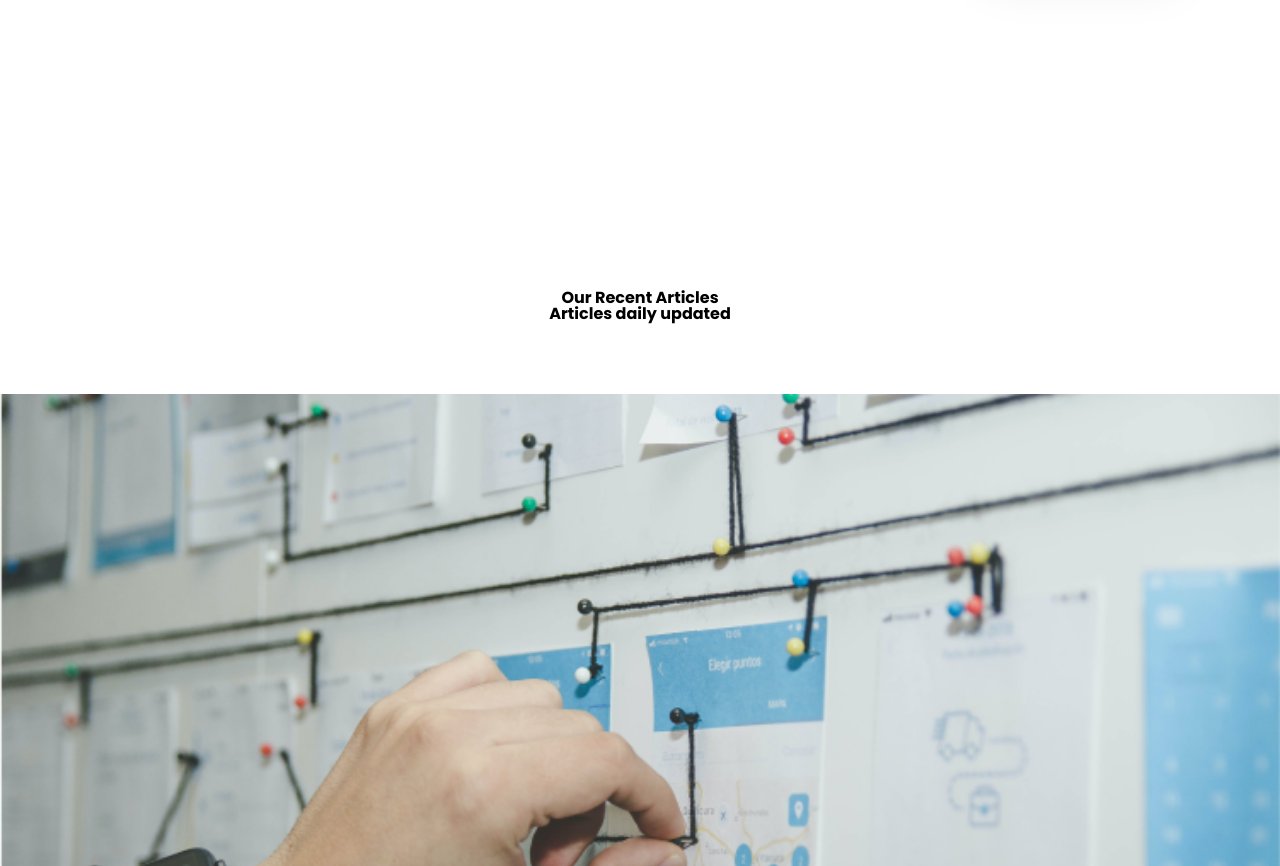
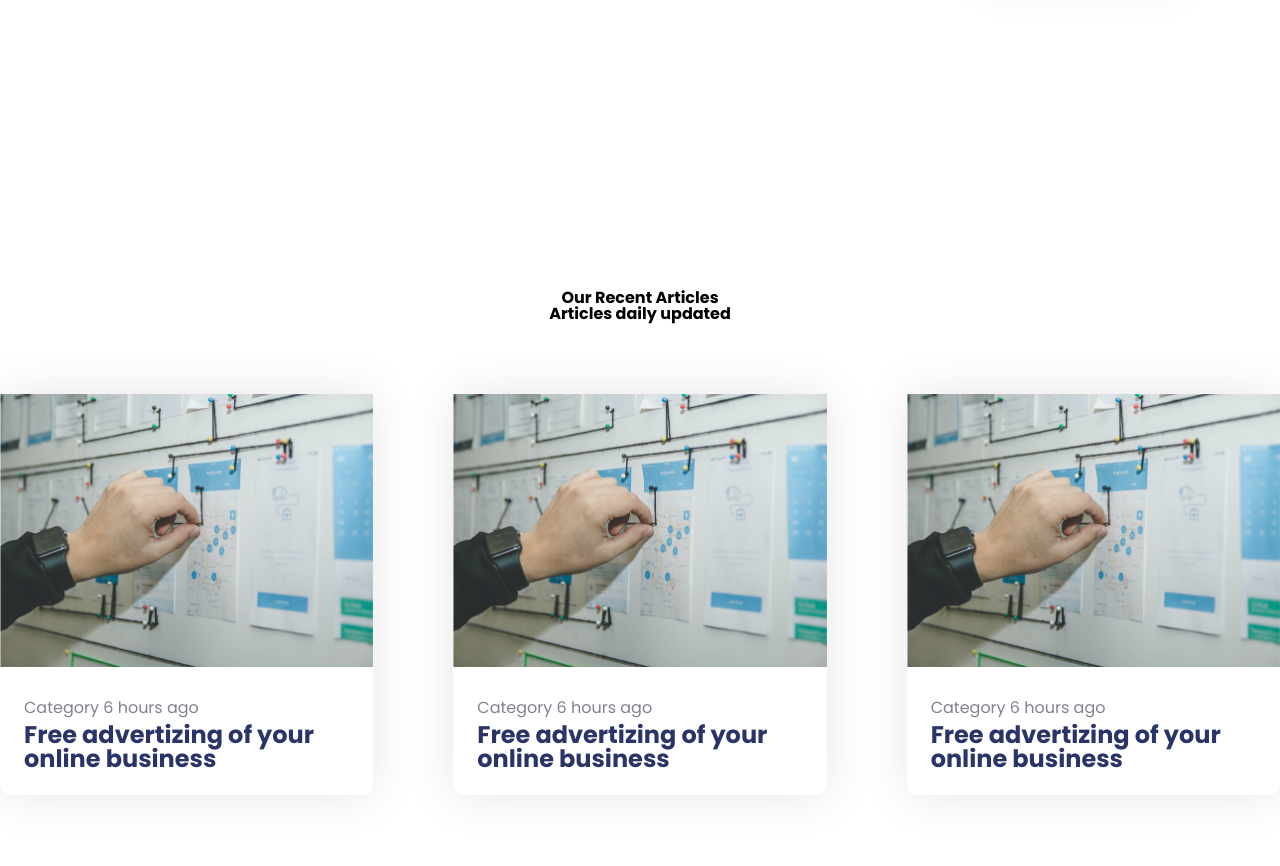
Before and after one commit to shahadat3669/digital-marketing, a website built with webpack: page src/index.html in a window 1280 px wide. Shown: the part 86-952 px from the top of the page. Built offline with nearby package versions, Linux system fonts and the light colour scheme.

Commit message:
Add css for article card.

```diff
--- a/src/main.scss
+++ b/src/main.scss
@@ -281,6 +281,24 @@ body {
   }
 }
 
+.card {
+  box-shadow: $shadow;
+  &__content-subtitle {
+    color: $gray;
+    line-height: 1.8;
+  }
+
+  &__content-title {
+    font-size: 1.5rem;
+    color: $dark-1;
+    font-weight: 700;
+  }
+
+  &--article {
+    border-radius: 10px;
+  }
+}
+
 // header section
 .header {
   font-family: $font-poppins;
@@ -369,6 +387,18 @@ body {
   }
 }
 
+// article section
+.articles {
+  &__title-container {
+  }
+  &__card-container {
+    @include for-desktop-up {
+      @include cols(3);
+      column-gap: 5rem;
+    }
+  }
+}
+
 // ready section
 .ready {
   &__inner {
```
